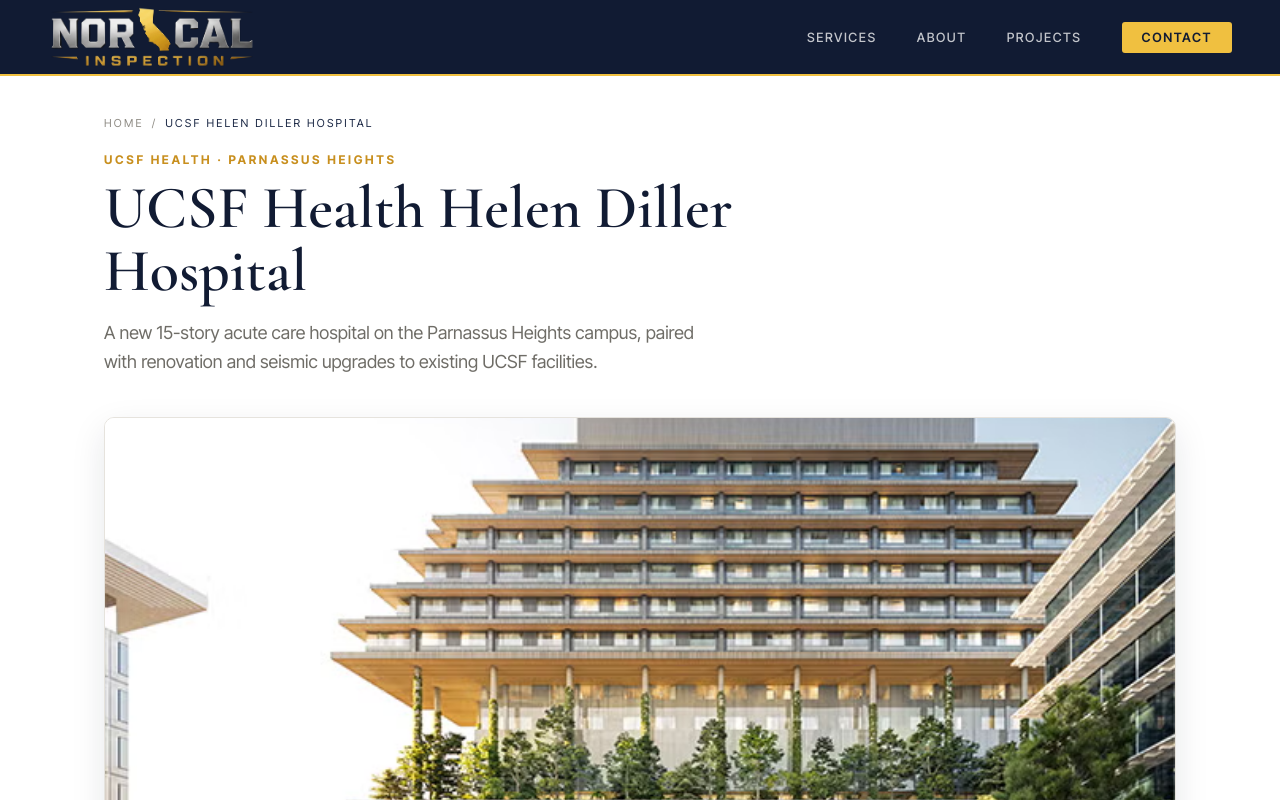
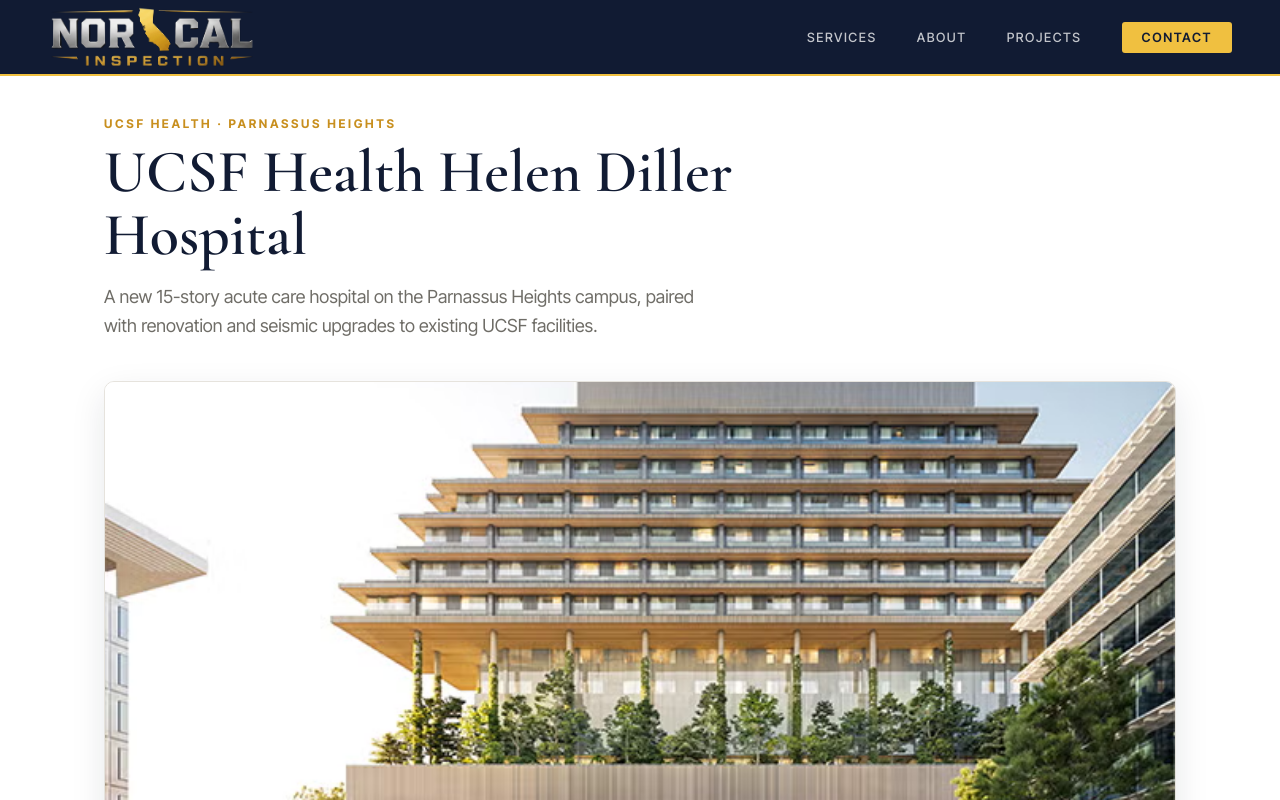
Before and after one commit to norcal-inspection/norcal-inspection.github.io, a React (Vite) app: page /projects/ucsf-helen-diller in a window 1280 px wide. Shown: the top 800 px of the page. Built offline with nearby package versions, Linux system fonts and the light colour scheme.

Commit message:
Update HelenDillerProject.tsx

```diff
--- a/src/pages/HelenDillerProject.tsx
+++ b/src/pages/HelenDillerProject.tsx
@@ -45,14 +45,7 @@
     <div className="hdp">
       <style>{css}</style>
       <main className="hdp-main" style={{ paddingTop: topPad }}>
-        {/* Breadcrumb */}
-        <nav className="hdp-crumb">
-          <Link to="/" className="hdp-crumb-link">Home</Link>
-          <span className="hdp-crumb-sep">/</span>
-          <span className="hdp-crumb-here">UCSF Helen Diller Hospital</span>
-        </nav>
-
-        {/* Title — now sits below the nav */}
+        {/* Title */}
         <div className="hdp-titleblock">
           <div className="hdp-eyebrow">UCSF Health · Parnassus Heights</div>
           <h1 className="hdp-title">UCSF Health Helen Diller Hospital</h1>
@@ -124,12 +117,6 @@
 .hdp { background: #ffffff; color: #2d2b26; min-height: 100vh; }
 .hdp-main { max-width: 1120px; margin: 0 auto; padding-left: 24px; padding-right: 24px; padding-bottom: 96px; }
 
-.hdp-crumb { font-size: 11px; letter-spacing: 0.2em; text-transform: uppercase; color: #8f8c85; margin-bottom: 22px; }
-.hdp-crumb-link { color: #8f8c85; text-decoration: none; }
-.hdp-crumb-link:hover { color: #1a2744; }
-.hdp-crumb-sep { margin: 0 8px; }
-.hdp-crumb-here { color: #1a2744; }
-
 .hdp-titleblock { max-width: 760px; }
 .hdp-eyebrow { color: #c88f1e; font-weight: 700; font-size: 12px; letter-spacing: 0.22em; text-transform: uppercase; }
 .hdp-title { font-family: 'Cormorant Garamond', serif; color: #111b33; font-weight: 600; line-height: 1.05; margin: 10px 0 0; font-size: clamp(34px, 5vw, 60px); }
```
